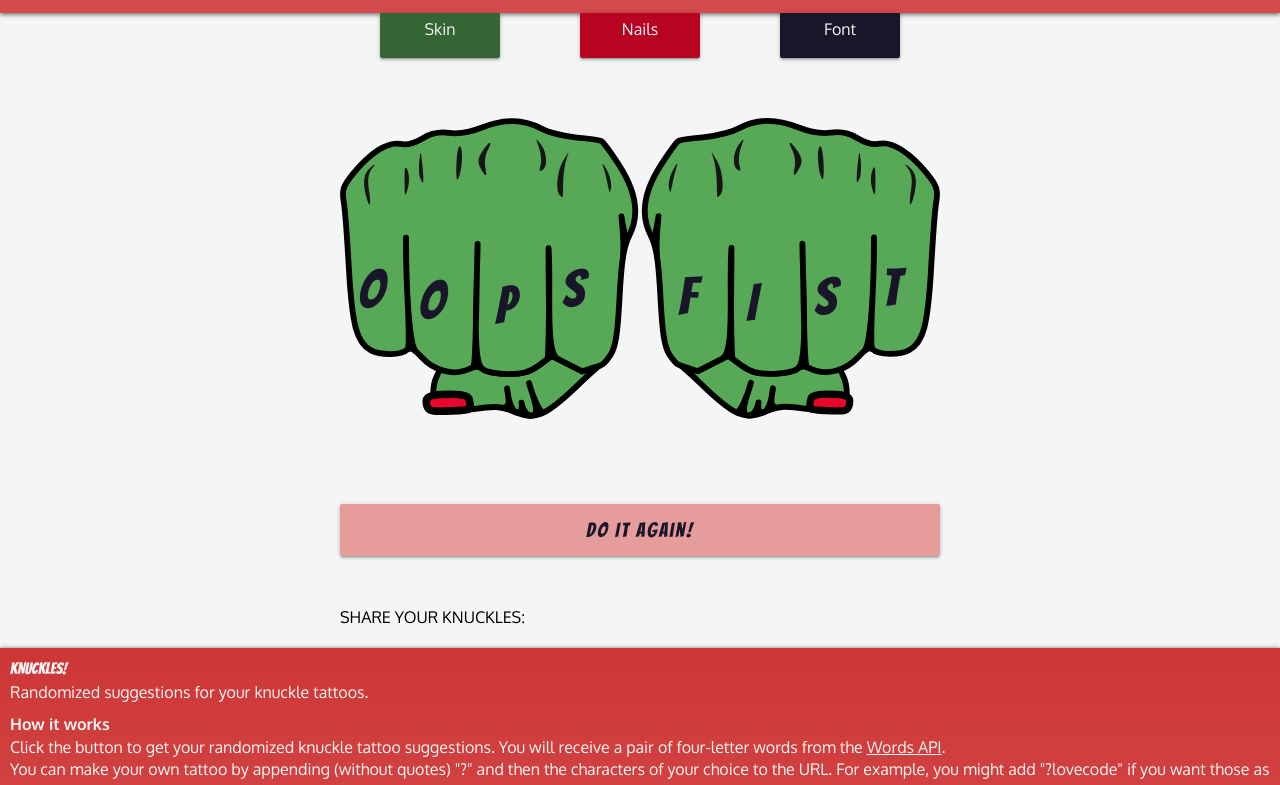
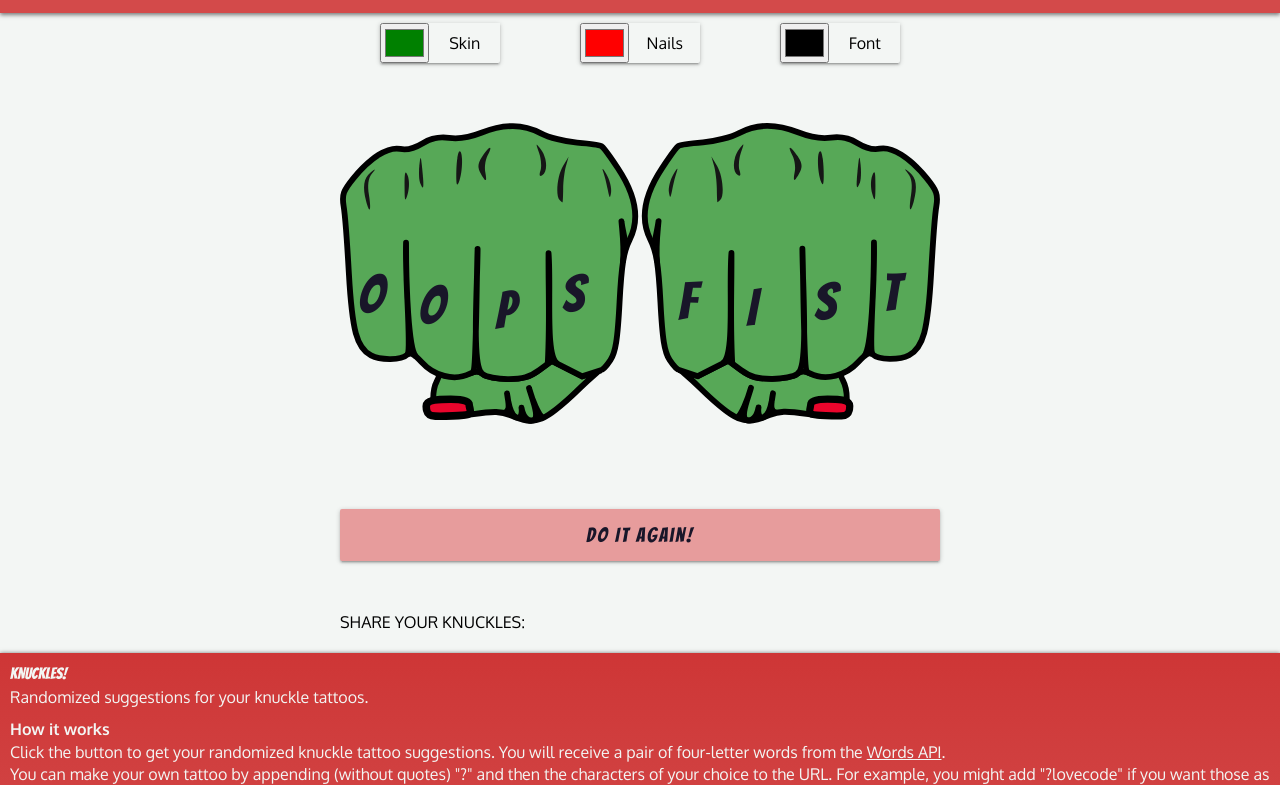
Before and after one commit to novellac/knuckles, a website: page index.html in a window 1280 px wide. Shown: the part 97-882 px from the top of the page. Drawn offline with Linux system fonts and the light colour scheme; no server answers.

Commit message:
fix: make picker show on Chrome
Fixes styling since the picker input is now visible.

```diff
--- a/index.html
+++ b/index.html
@@ -22,20 +22,18 @@
     </h2>
     <section id="color-options" class="options__panel">
       <div class="colors__skin options-panel__button">
-        <input aria-labelledby="ariaSkinColor" role="color" type="color" id="skin" name="skin" value="#008000"
-          class="sr-only">
+        <input aria-labelledby="ariaSkinColor" role="color" type="color" id="skin" name="skin" value="#008000">
         <label for="skin">Skin</label>
         <p id="ariaSkinColor" class="sr-only">Choose the skin color.</p>
       </div>
       <div class="colors__fingernails options-panel__button">
         <input aria-labelledby="ariaNailColor" role="color" type="color" id="fingernails" name="fingernails"
-          value="#ff0000" class="sr-only">
+          value="#ff0000">
         <p id="ariaNailColor" class="sr-only">Choose the fingernail color.</p>
         <label color" for="fingernails">Nails</label>
       </div>
       <div class="colors__fontColor options-panel__button">
-        <input aria-labelledby="ariaFontColor" role="color" type="color" id="fontColor" name="fontColor" value="#000000"
-          class="sr-only">
+        <input aria-labelledby="ariaFontColor" role="color" type="color" id="fontColor" name="fontColor" value="#000000">
         <p id="ariaFontColor" class="sr-only">Choose the font color.</p>
         <label for="fontColor">Font</label>
       </div>
--- a/scss/components/_buttons.scss
+++ b/scss/components/_buttons.scss
@@ -3,7 +3,7 @@
     display: flex;
     flex-wrap: wrap;
     justify-content: space-around;
-    margin: 0 auto 6rem auto;
+    margin: 1rem auto 6rem auto;
 }
 
 .options-panel__title {
@@ -12,34 +12,19 @@
 }
 
 .options-panel__button {
-    background-color: darken($pink, 10%);
     border-radius: $border-radius;
     border-top-left-radius: 0;
     border-top-right-radius: 0;
     box-shadow: $box-shadow;
     display: flex;
+    align-items: center;
     min-width: 20%;
 
     &:hover {
         cursor: pointer;
     }
 
-    &.colors__skin {
-        // background-color: $green-wicked;
-        background-color: darken($green-wicked, 20%);
-    }
-
-    &.colors__fingernails {
-        background-color: darken($red, 10%);
-    }
-
-    &.colors__fontColor {
-        background-color: $black;
-    }
-
     label {
-        color: $white;
-        padding: .5rem 2rem 1.75rem 2rem;
         text-align: center;
         width: 100%;
 
@@ -77,14 +62,7 @@
 
 // Styles common to all buttons, overrides browser defaults
 input[type="color"i] {
-    background-color: buttonface;
-    border-color: rgb(169, 169, 169);
-    border-image: initial;
-    border-radius: 5px;
-    border-style: solid;
-    border-width: 1px;
     cursor: default;
-    height: 44px;
-    width: 44px;
-    padding: 2px 3px;
+    height: 40px;
+    width: 80px;
 }
```
Also changed, not shown: css/styles.css, 1 other file.
